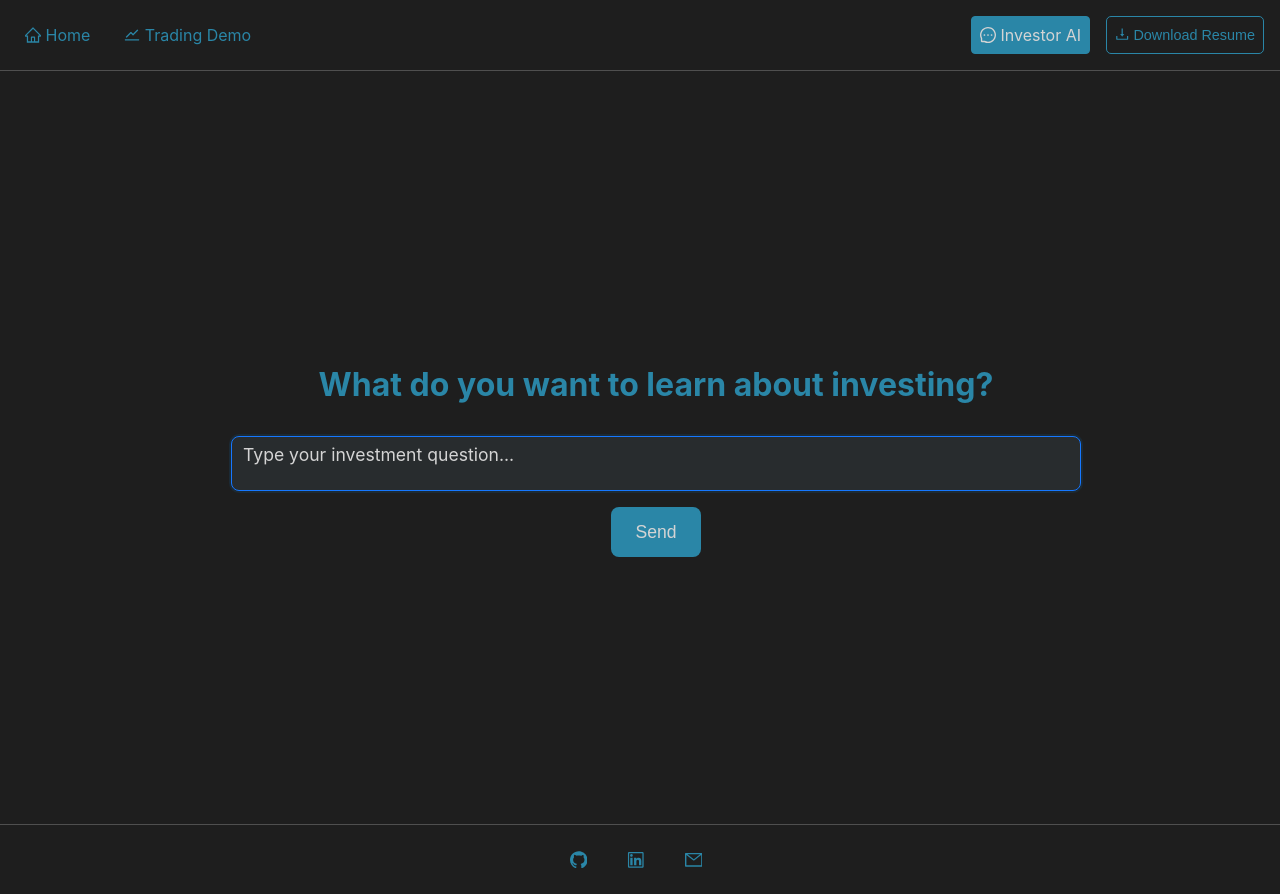
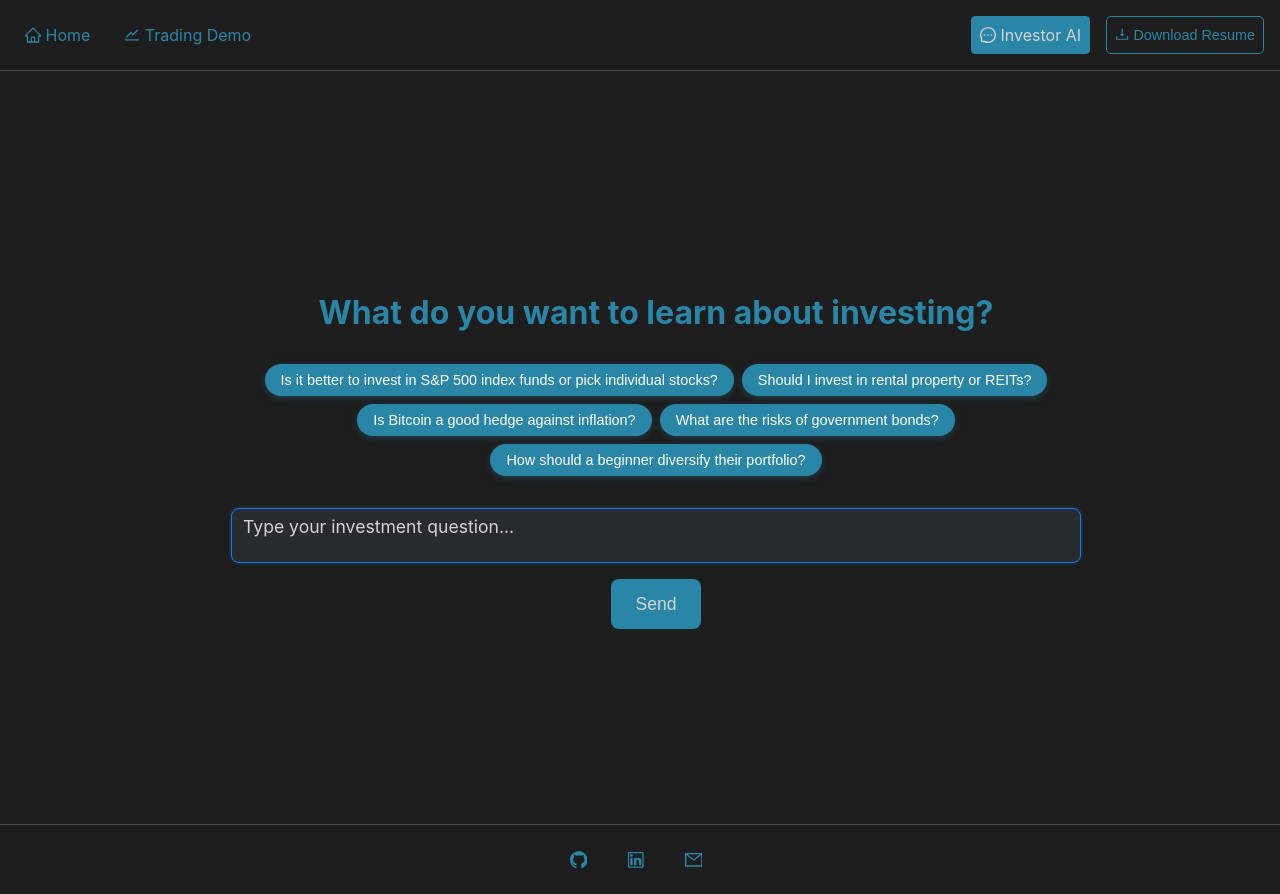
Before and after one commit to pohti/patrick-chen-portfolio, a Next.js app: page /chat in a window 1280 px wide. Built offline with nearby package versions, Linux system fonts and the light colour scheme.

Commit message:
style: add loading animation

```diff
--- a/src/app/chat/chat.css
+++ b/src/app/chat/chat.css
@@ -1,4 +1,4 @@
-textarea.ianepo {
+textarea.warren {
   background-color: #282c2e;
   color: var(--font-color-white);
   border-color: #444;
@@ -9,22 +9,22 @@ textarea.ianepo {
   border-radius: 8px;
 }
 
-textarea.ianepo::placeholder {
+textarea.warren::placeholder {
   color: var(--font-color-white);
 }
 
-textarea.ianepo:focus,
-textarea.ianepo:hover {
+textarea.warren:focus,
+textarea.warren:hover {
   background-color: #282c2e;
   color: var(--font-color-white);
 }
-textarea.ianepo:disabled {
+textarea.warren:disabled {
   background-color: #1e2123;
   color: var(--border);
   border-color: #333;
 }
 
-button.ianepo-submit-btn {
+button.warren-submit-btn {
   font-size: 1.1rem;
   min-height: 50px;
   min-width: 90px;
@@ -34,7 +34,41 @@ button.ianepo-submit-btn {
   color: var(--font-color-white);
 }
 
-button.ianepo-submit-btn:hover {
+button.warren-submit-btn:hover {
   background-color: #006bb3;
   cursor: pointer;
 }
+
+/* Typing animation */
+.typing {
+  display: inline-flex;
+  align-items: center;
+  gap: 3px;
+}
+
+.typing-dot {
+  width: 6px;
+  height: 6px;
+  background-color: #d4d4d4;
+  border-radius: 50%;
+  animation: blink 1.4s infinite both;
+}
+
+.typing-dot:nth-child(2) {
+  animation-delay: 0.2s;
+}
+.typing-dot:nth-child(3) {
+  animation-delay: 0.4s;
+}
+
+@keyframes blink {
+  0% {
+    opacity: 0.2;
+  }
+  20% {
+    opacity: 1;
+  }
+  100% {
+    opacity: 0.2;
+  }
+}
--- a/src/app/chat/page.tsx
+++ b/src/app/chat/page.tsx
@@ -20,13 +20,22 @@ export default function Chat() {
   const messagesEndRef = useRef<HTMLDivElement>(null);
   const textAreaRef = useRef<HTMLTextAreaElement>(null);
 
-  async function sendMessage() {
-    if (!input.trim()) return;
+  const examplePrompts = [
+    'Is it better to invest in S&P 500 index funds or pick individual stocks?',
+    'Should I invest in rental property or REITs?',
+    'Is Bitcoin a good hedge against inflation?',
+    'What are the risks of government bonds?',
+    'How should a beginner diversify their portfolio?',
+  ];
+
+  async function sendMessage(customMessage?: string) {
+    const messageToSend = customMessage ?? input;
+    if (!messageToSend.trim()) return;
     setLoading(true);
     setError(null);
 
     // Add user message
-    setMessages((prev) => [...prev, { role: 'user', content: input }]);
+    setMessages((prev) => [...prev, { role: 'user', content: messageToSend }]);
 
     // Prepare for streaming AI response
     setMessages((prev) => [...prev, { role: 'ai', content: '' }]);
@@ -35,7 +44,7 @@ export default function Chat() {
       const res = await fetch('/api/chat', {
         method: 'POST',
         headers: { 'Content-Type': 'application/json' },
-        body: JSON.stringify({ message: input }),
+        body: JSON.stringify({ message: messageToSend }),
       });
 
       if (res.status === 429) {
@@ -61,7 +70,6 @@ export default function Chat() {
           const chunk = decoder.decode(value);
           aiContent += chunk;
           setMessages((prev) => {
-            // Update last AI message in array
             const updated = [...prev];
             updated[updated.length - 1] = { role: 'ai', content: aiContent };
             return updated;
@@ -130,8 +138,41 @@ export default function Chat() {
           >
             What do you want to learn about investing?
           </h2>
+
+          {/* Example Prompts */}
+          <div
+            style={{
+              display: 'flex',
+              flexWrap: 'wrap',
+              gap: '0.5rem',
+              justifyContent: 'center',
+              marginBottom: '1rem',
+            }}
+          >
+            {examplePrompts.map((prompt, idx) => (
+              <button
+                key={idx}
+                type="button"
+                onClick={() => sendMessage(prompt)}
+                style={{
+                  background: '#2a86a7',
+                  color: '#fff',
+                  border: 'none',
+                  borderRadius: '1rem',
+                  padding: '0.5rem 1rem',
+                  cursor: 'pointer',
+                  fontSize: '0.9rem',
+                  boxShadow: '0 2px 6px rgba(42,134,167,0.3)',
+                  transition: 'background 0.2s',
+                }}
+              >
+                {prompt}
+              </button>
+            ))}
+          </div>
+
           <TextArea
-            className="ianepo"
+            className="warren"
             ref={(el) => {
               if (
                 el &&
@@ -156,7 +197,7 @@ export default function Chat() {
             }}
           />
           <button
-            className="ianepo-submit-btn"
+            className="warren-submit-btn"
             type="submit"
             disabled={loading || !input.trim()}
           >
@@ -230,9 +271,17 @@ export default function Chat() {
                     : '0 2px 8px rgba(30,30,30,0.08)',
               }}
             >
-              <ReactMarkdown remarkPlugins={[remarkGfm]}>
-                {msg.content}
-              </ReactMarkdown>
+              {msg.role === 'ai' && msg.content === '' && loading ? (
+                <div className="typing">
+                  <span className="typing-dot"></span>
+                  <span className="typing-dot"></span>
+                  <span className="typing-dot"></span>
+                </div>
+              ) : (
+                <ReactMarkdown remarkPlugins={[remarkGfm]}>
+                  {msg.content}
+                </ReactMarkdown>
+              )}
             </div>
           </div>
         ))}
@@ -265,7 +314,7 @@ export default function Chat() {
           }}
         >
           <TextArea
-            className="ianepo"
+            className="warren"
             ref={(el) => {
               if (
                 el &&
@@ -290,7 +339,7 @@ export default function Chat() {
             }}
           />
           <button
-            className="ianepo-submit-btn"
+            className="warren-submit-btn"
             type="submit"
             disabled={loading || !input.trim()}
           >
```
